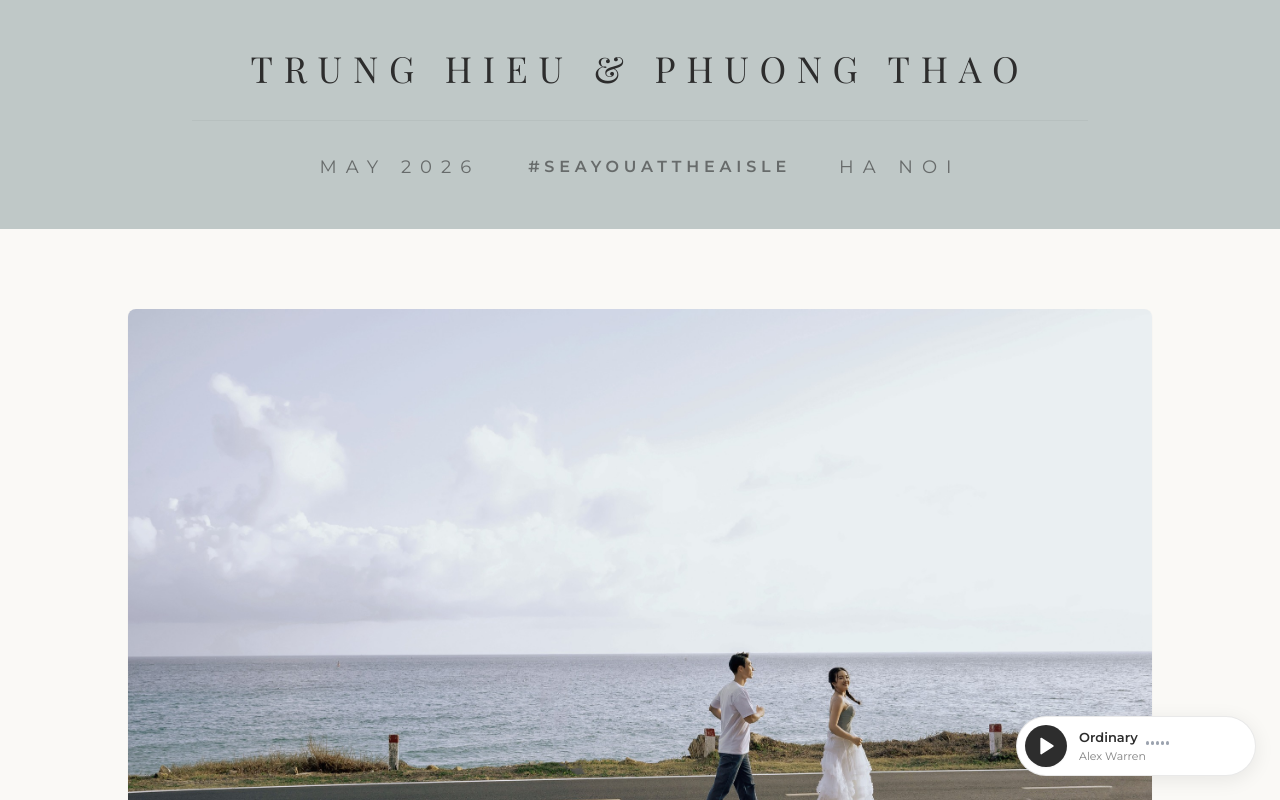
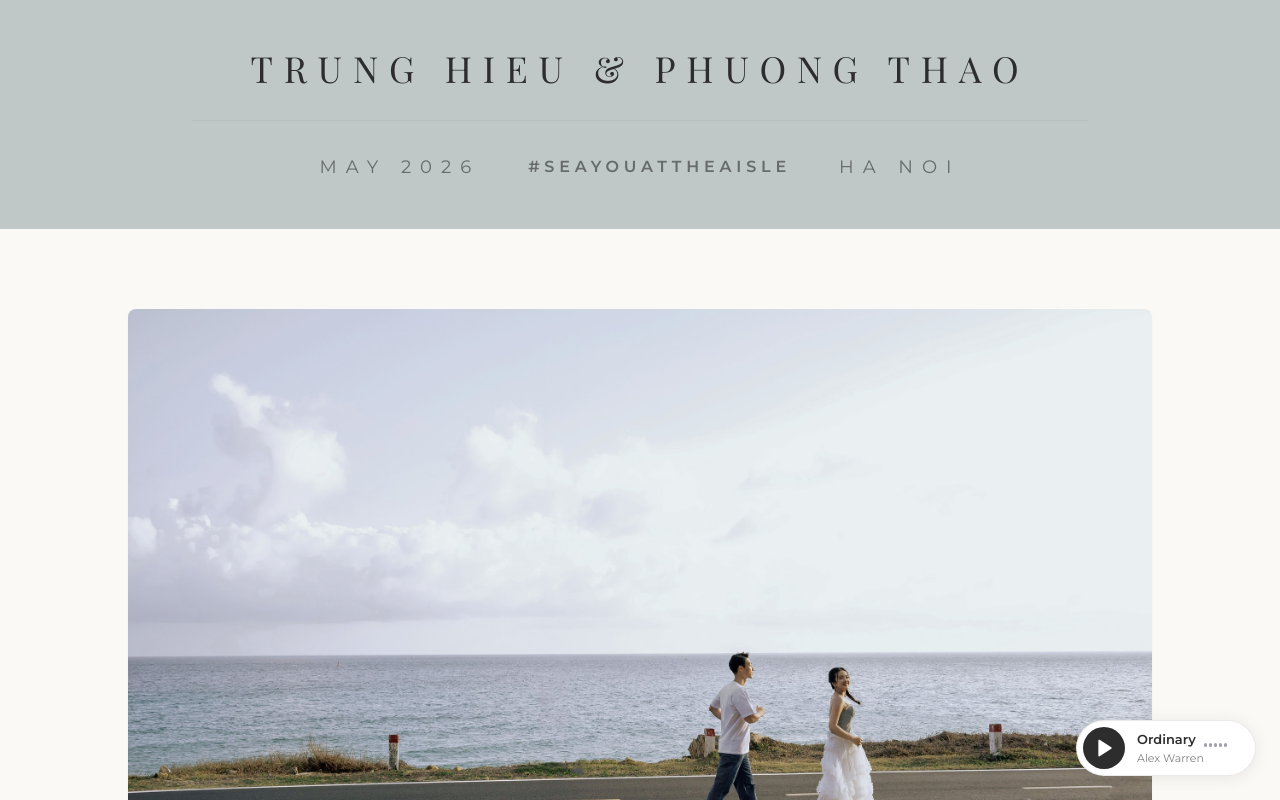
Before and after one commit to hieuthao268/wedding-page, a React (Vite) app: page / in a window 1280 px wide. Shown: the top 800 px of the page. Built offline with nearby package versions, Linux system fonts and the light colour scheme; a web font is replaced by a local one.

Commit message:
fix: musicplayer stucks in loading in iOS devices

```diff
--- a/src/components/audio/MusicPlayer.jsx
+++ b/src/components/audio/MusicPlayer.jsx
@@ -54,9 +54,9 @@ export default function MusicPlayer({ src, songTitle, artistName }) {
       <div
         className="flex items-center gap-[12px] bg-white border border-charcoal/10 rounded-full"
         style={{
-          padding: '8px 20px 8px 8px', // Increased padding (25%+)
-          boxShadow: '0 4px 20px rgba(0,0,0,0.08)',
-          minWidth: '240px' // Increased from ~180px (25%+)
+          padding: '6px 12px 6px 6px',
+          boxShadow: '0 2px 16px rgba(0,0,0,0.08)',
+          minWidth: '180px'
         }}
       >
         <button
```
